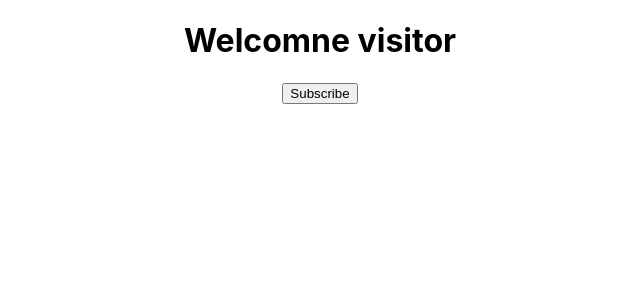
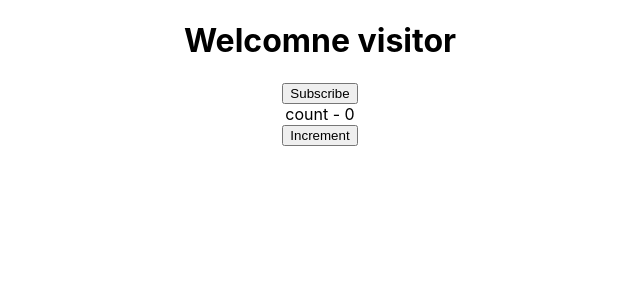
Before and after one commit to zlrkw11/react-js, a React (Create React App) app: page / in a window 1280 px wide. Shown: the top 300 px of the page, without its empty margins (320-960 px from the left). Built offline with nearby package versions, Linux system fonts and the light colour scheme.

Commit message:
increment function for onclick event handling

```diff
--- a/src/App.js
+++ b/src/App.js
@@ -1,10 +1,12 @@
 import "./App.css";
 import Message from "./components/Message";
+import Counter from "./components/Counter";
 
 function App() {
   return (
     <div className="App">
       <Message />
+      <Counter />
     </div>
   );
 }
--- a/src/components/Counter.js
+++ b/src/components/Counter.js
@@ -1,13 +1,23 @@
-import React, { Component } from 'react'
+import React, { Component } from "react";
 
 class Counter extends Component {
+  constructor(props) {
+    super(props);
+    this.state = {
+      count: 0,
+    };
+  }
+
+
+
   render() {
     return (
       <div>
-
+        <div>count - {this.state.count}</div>
+        <button onClick={()=> increment()}>Increment</button>
       </div>
-    )
+    );
   }
 }
 
-export default Counter
+export default Counter;
```
Also changed, not shown: notes/1/skillset.txt.
